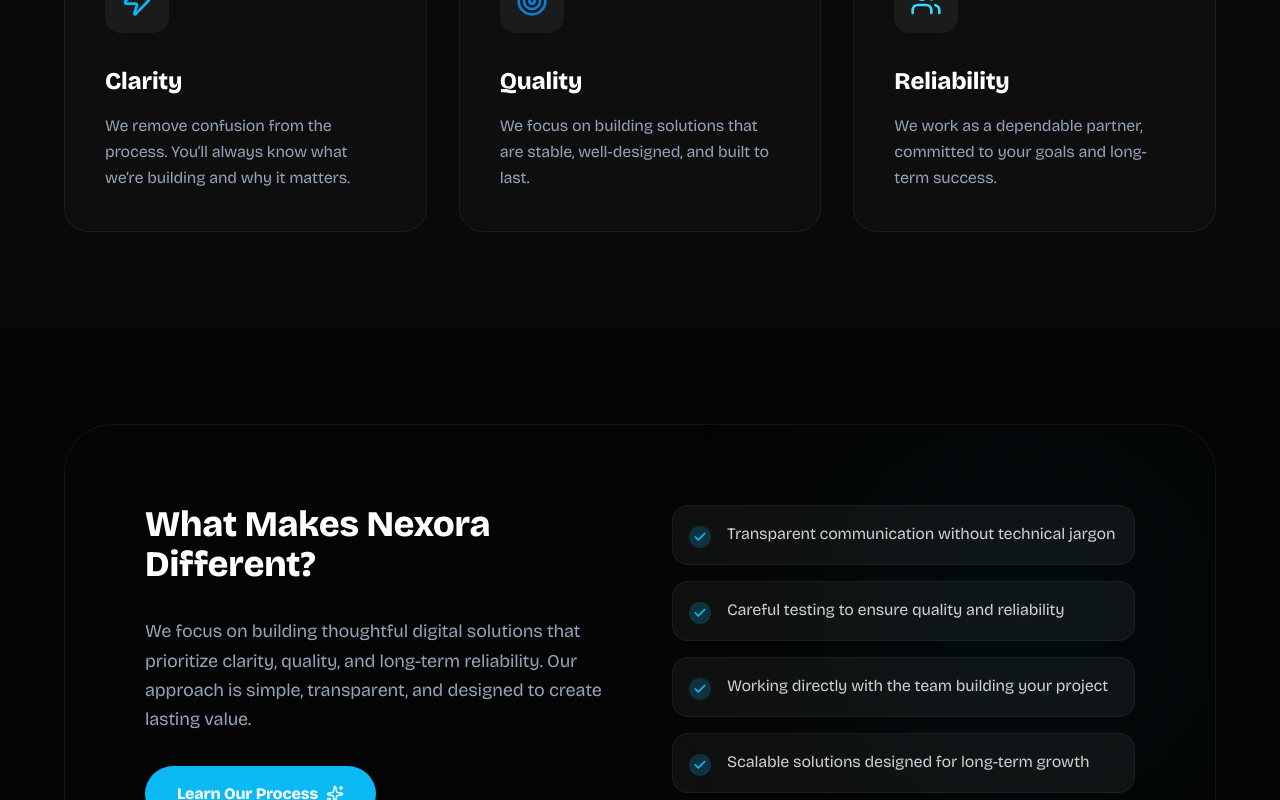
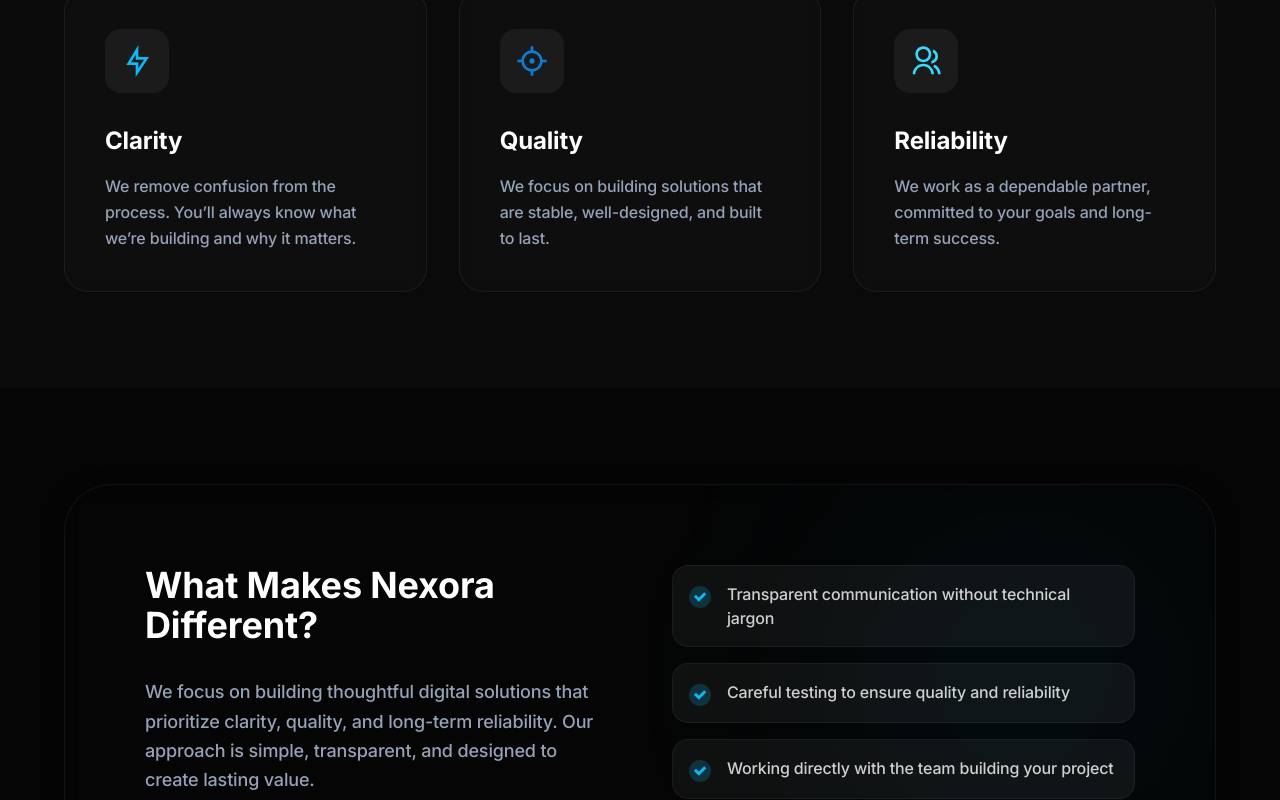
Before and after one commit to navaneethpv/nexora-agency, a Next.js app: page /about in a window 1280 px wide. Shown: the part 1500-2300 px from the top of the page. Built offline with nearby package versions, Linux system fonts and the light colour scheme.

Commit message:
feat: Add initial project setup, global styles, and core UI components for pages like About.

```diff
--- a/src/app/about/page.tsx
+++ b/src/app/about/page.tsx
@@ -3,7 +3,7 @@
 import { motion } from "framer-motion";
 import Navbar from "@/components/Navbar";
 import Footer from "@/components/Footer";
-import { Check, Shield, Zap, Target, Users, Sparkles, User } from "lucide-react";
+import { RiCheckLine, RiShieldLine, RiFlashlightLine, RiFocus3Line, RiGroupLine, RiSparkling2Line, RiUserLine } from "react-icons/ri";
 import ScrollReveal from "@/components/ScrollReveal";
 import Link from "next/link";
 import Image from "next/image";
@@ -61,7 +61,7 @@
                         <ScrollReveal direction="left" distance={60}>
                             <div className="space-y-6 text-center lg:text-left">
                                 <div className="inline-flex items-center gap-2 px-3 py-1 rounded-full bg-white/5 border border-white/10 text-xs font-bold uppercase tracking-widest text-accent">
-                                    <Shield size={14} />
+                                    <RiShieldLine size={14} />
                                     <span>Who We Are</span>
                                 </div>
                                 <h2 className="text-3xl md:text-5xl font-bold leading-tight">
@@ -138,7 +138,7 @@
                     >
                         {[
                             {
-                                icon: <Zap className="w-8 h-8" />,
+                                icon: <RiFlashlightLine className="w-8 h-8" />,
                                 title: "Clarity",
                                 description: "We remove confusion from the process. You’ll always know what we’re building and why it matters.",
                                 color: "text-accent",
@@ -147,7 +147,7 @@
                                 bgHover: "group-hover:bg-accent/5"
                             },
                             {
-                                icon: <Target className="w-8 h-8" />,
+                                icon: <RiFocus3Line className="w-8 h-8" />,
                                 title: "Quality",
                                 description: "We focus on building solutions that are stable, well-designed, and built to last.",
                                 color: "text-accent-secondary",
@@ -156,7 +156,7 @@
                                 bgHover: "group-hover:bg-accent-secondary/5"
                             },
                             {
-                                icon: <Users className="w-8 h-8" />,
+                                icon: <RiGroupLine className="w-8 h-8" />,
                                 title: "Reliability",
                                 description: "We work as a dependable partner, committed to your goals and long-term success.",
                                 color: "text-accent-glow",
@@ -204,7 +204,7 @@
                                 <Link href="/process">
                                     <button className="bg-accent text-white px-8 py-4 rounded-full font-bold hover:brightness-110 transition-all flex items-center gap-2 group hover:cursor-pointer">
                                         Learn Our Process
-                                        <Sparkles size={18} className="group-hover:rotate-12 transition-transform" />
+                                        <RiSparkling2Line size={18} className="group-hover:rotate-12 transition-transform" />
                                     </button>
                                 </Link>
                             </div>
@@ -212,7 +212,7 @@
                                 {differentiators.map((text, i) => (
                                     <div key={i} className="flex items-start gap-4 p-4 rounded-2xl bg-white/5 border border-white/5 hover:border-accent/20 transition-colors">
                                         <div className="mt-1 p-1 rounded-full bg-accent/20 text-accent">
-                                            <Check size={14} strokeWidth={3} />
+                                            <RiCheckLine size={14} strokeWidth={3} />
                                         </div>
                                         <p className="text-white/80 font-medium">{text}</p>
                                     </div>
@@ -249,11 +249,11 @@
                     <div className="max-w-4xl mx-auto space-y-12">
                         <ScrollReveal>
                             <div className="text-accent-glow opacity-30 mb-8 inline-block">
-                                <Sparkles className="w-10 h-10 md:w-[60px] md:h-[60px]" strokeWidth={1} />
+                                <RiSparkling2Line className="w-10 h-10 md:w-[60px] md:h-[60px]" strokeWidth={1} />
                             </div>
                         </ScrollReveal>
                         <ScrollReveal>
-                            <h2 className="text-2xl md:text-5xl lg:text-6xl font-bold italic leading-tight">
+                            <h2 className="text-2xl md:text-5xl lg:text-6xl font-bold leading-tight">
                                 &ldquo;To help organizations simplify technology and build digital experiences that are clear, reliable, and easy to use.&rdquo;
                             </h2>
                             <p className="text-accent font-bold tracking-[0.2em] uppercase mt-12">The Nexora Vision</p>
@@ -277,43 +277,35 @@
                             {
                                 name: "Navaneeth PV",
                                 role: "PRODUCT & DEVELOPMENT",
-                                desc: "He leads the technical vision at Nexora, specializing in architectural planning and building systems that remain fast and dependable as they scale.",
-                                img: "https://images.unsplash.com/photo-1557683311-eac922347aa1?q=80&w=400&h=400&fit=crop"
+                                desc: "He leads the technical vision at Nexora, specializing in architectural planning and building systems that remain fast and dependable as they scale."
                             },
                             {
                                 name: "Muhammed Yaseen",
                                 role: "PRODUCT & DEVELOPMENT",
-                                desc: "Dedicated to solving complex engineering challenges, Yaseen focuses on turning intricate requirements into seamless, high-performance digital experiences.",
-                                img: "https://images.unsplash.com/photo-1557683316-973673baf926?q=80&w=400&h=400&fit=crop"
+                                desc: "Dedicated to solving complex engineering challenges, Yaseen focuses on turning intricate requirements into seamless, high-performance digital experiences."
                             },
                             {
                                 name: "Muhammed Suhail",
                                 role: "DESIGNING",
-                                desc: "With a deep passion for aesthetics and usability, Suhail crafts the visual languages that define our projects, ensuring every pixel serves the user's journey.",
-                                img: "https://images.unsplash.com/photo-1563089145-599997674d42?q=80&w=400&h=400&fit=crop"
+                                desc: "With a deep passion for aesthetics and usability, Suhail crafts the visual languages that define our projects, ensuring every pixel serves the user's journey."
                             }
                         ].map((member, i) => (
                             <ScrollReveal key={i} delay={i * 0.1}>
                                 <div className="group relative p-8 rounded-3xl bg-white/2 border border-white/5 hover:border-accent/20 transition-all duration-500 hover:bg-white/5 hover:-translate-y-2">
-                                    {/* Placeholder Profile (Instagram Style) */}
+                                    {/* Placeholder Profile */}
                                     <div className="relative w-32 h-32 mx-auto mb-8 rounded-full bg-white/5 flex items-center justify-center border-2 border-white/10 group-hover:border-accent/50 transition-all duration-500 overflow-hidden">
-                                        <div className="absolute inset-0 bg-[radial-gradient(circle_at_center,rgba(255,255,255,0.05),transparent)] opacity-0 group-hover:opacity-100 transition-opacity duration-500" />
-                                        <User className="w-16 h-16 text-white/10 group-hover:text-accent/40 transition-all duration-500" strokeWidth={1} />
+                                        <RiUserLine className="w-16 h-16 text-white/10 group-hover:text-accent/40 transition-all duration-500" />
                                     </div>
 
-                                    {/* Content */}
                                     <div className="space-y-4">
                                         <div>
                                             <h3 className="text-xl font-bold text-white mb-1 group-hover:text-accent transition-colors">{member.name}</h3>
                                             <p className="text-sm font-bold tracking-wider text-white/40 uppercase">{member.role}</p>
                                         </div>
-                                        <p className="text-secondary font-medium leading-relaxed text-sm italic">
+                                        <p className="text-secondary font-medium leading-relaxed text-sm">
                                             &ldquo;{member.desc}&rdquo;
                                         </p>
                                     </div>
-
-                                    {/* Subtle Glow */}
-                                    <div className="absolute top-1/2 left-1/2 -translate-x-1/2 -translate-y-1/2 w-full h-full bg-accent/5 blur-3xl rounded-full opacity-0 group-hover:opacity-100 transition-opacity duration-500 -z-10" />
                                 </div>
                             </ScrollReveal>
                         ))}
--- a/src/app/globals.css
+++ b/src/app/globals.css
@@ -64,7 +64,8 @@
   --color-glass: var(--glass-bg);
   --color-border-subtle: var(--border-subtle);
 
-  --font-sans: var(--font-bricolage), sans-serif;
+  --font-sans: var(--font-inter), system-ui, sans-serif;
+  --font-heading: var(--font-plus-jakarta), sans-serif;
 }
 
 body {
@@ -129,6 +130,18 @@
 
 .glass-card:hover {
   border-color: rgba(255, 255, 255, 0.12);
+}
+
+@layer base {
+
+  h1,
+  h2,
+  h3,
+  h4,
+  h5,
+  h6 {
+    font-family: var(--font-heading);
+  }
 }
 
 @layer components {
--- a/src/app/layout.tsx
+++ b/src/app/layout.tsx
@@ -1,12 +1,17 @@
 import type { Metadata } from "next";
-import { Bricolage_Grotesque } from "next/font/google";
+import { Plus_Jakarta_Sans, Inter } from "next/font/google";
 import "./globals.css";
 import SmoothScroll from "@/components/SmoothScroll";
 
-const bricolageGrotesque = Bricolage_Grotesque({
-  variable: "--font-bricolage",
+const plusJakarta = Plus_Jakarta_Sans({
+  variable: "--font-plus-jakarta",
   subsets: ["latin"],
-  weight: ["200", "400", "600", "800"],
+  weight: ["300", "400", "500", "600", "700", "800"],
+});
+
+const inter = Inter({
+  variable: "--font-inter",
+  subsets: ["latin"],
 });
 
 export const metadata: Metadata = {
@@ -37,7 +42,7 @@
   return (
     <html lang="en">
       <body
-        className={`${bricolageGrotesque.variable} font-sans antialiased bg-black text-white`}
+        className={`${plusJakarta.variable} ${inter.variable} font-sans antialiased bg-black text-white`}
       >
         <SmoothScroll>
           {children}
--- a/src/components/CustomCursor.tsx
+++ b/src/components/CustomCursor.tsx
@@ -59,7 +59,7 @@
                     y: useSpring(mouseY, { damping: 40, stiffness: 300 }),
                     opacity: isVisible ? 0.3 : 0,
                 }}
-                className="fixed top-0 left-0 w-8 h-8 rounded-full border border-accent/20 pointer-events-none z-[9998] hidden md:block"
+                className="fixed top-0 left-0 w-8 h-8 rounded-full border border-accent/20 pointer-events-none z-9998 hidden md:block"
             />
 
             <motion.div
@@ -69,7 +69,7 @@
                     opacity: isVisible ? 1 : 0,
                     scale: isHovering ? 2 : 1,
                 }}
-                className="fixed top-0 left-0 w-8 h-8 pointer-events-none z-[9999] hidden md:block"
+                className="fixed top-0 left-0 w-8 h-8 pointer-events-none z-9999 hidden md:block"
             >
                 {/* Main Chassis */}
                 <div className={`absolute inset-0 rounded-full border transition-all duration-500 ${isHovering ? 'bg-accent/10 border-accent scale-125' : 'border-white/20'
--- a/src/components/FAQ.tsx
+++ b/src/components/FAQ.tsx
@@ -42,7 +42,7 @@
                             <div className="sticky top-32">
                                 <h2 className="text-5xl md:text-8xl font-medium tracking-tighter text-white leading-[0.9] mb-8">
                                     Commonly <br />
-                                    <span className="text-accent italic font-light">Quest</span>ions
+                                    <span className="text-accent font-bold">Quest</span>ions
                                 </h2>
                                 <p className="text-secondary text-lg md:text-2xl font-normal leading-relaxed opacity-70 max-w-md">
                                     Everything you need to know about our distilled engineering process and technical ethics.
@@ -57,8 +57,8 @@
                             <ScrollReveal key={index} delay={index * 0.1} direction="up" distance={20}>
                                 <div
                                     className={`glass-card rounded-3xl border transition-all duration-500 overflow-hidden ${openIndex === index
-                                            ? 'bg-white/5 border-accent/30'
-                                            : 'bg-white/2 border-white/5 hover:border-white/20'
+                                        ? 'bg-white/5 border-accent/30'
+                                        : 'bg-white/2 border-white/5 hover:border-white/20'
                                         }`}
                                 >
                                     <button
--- a/src/components/Testimonial.tsx
+++ b/src/components/Testimonial.tsx
@@ -9,7 +9,7 @@
                     {/* Background Glow */}
                     <div className="absolute top-0 right-0 w-96 h-96 bg-accent/5 blur-[100px] rounded-full -translate-y-1/2 translate-x-1/2 pointer-events-none" />
 
-                    <div className="absolute top-0 right-0 p-4 md:p-6 opacity-5 text-[60px] md:text-[100px] italic select-none pointer-events-none group-hover:opacity-10 transition-opacity duration-700">"</div>
+                    <div className="absolute top-0 right-0 p-4 md:p-6 opacity-5 text-[60px] md:text-[100px] font-black select-none pointer-events-none group-hover:opacity-10 transition-opacity duration-700">"</div>
 
                     <div className="inline-flex items-center px-4 py-1.5 rounded-full bg-accent/10 border border-accent/20 mb-8 md:mb-10">
                         <span className="text-[10px] md:text-xs font-black tracking-[0.3em] text-accent uppercase">PHILOSOPHY</span>
@@ -17,7 +17,7 @@
 
                     <blockquote className="text-3xl sm:text-4xl md:text-7xl font-medium leading-[1.1] mb-12 md:mb-16">
                         Designed for <span className="text-white">Clarity</span>. <br />
-                        <span className="italic font-light text-secondary">Built for global scale.</span>
+                        <span className="font-normal text-secondary">Built for global scale.</span>
                     </blockquote>
 
                     <div>
--- a/src/components/home/SelectedWork.tsx
+++ b/src/components/home/SelectedWork.tsx
@@ -74,7 +74,7 @@
                 <div className="mb-24 md:mb-40 work-title">
                     <h2 className="text-5xl md:text-[10rem] font-medium mb-10 tracking-tighter text-white leading-[0.85] uppercase">
                         Selected <br />
-                        <span className="text-accent italic font-light">Equity</span>
+                        <span className="text-accent font-bold">Equity</span>
                     </h2>
                     <p className="text-secondary text-lg md:text-3xl font-light leading-relaxed max-w-3xl opacity-60">
                         A cinematic distillation of high-performance digital systems and architectural brand equity.
```
Also changed, not shown: src/components/Process.tsx (+6 -6 lines).
